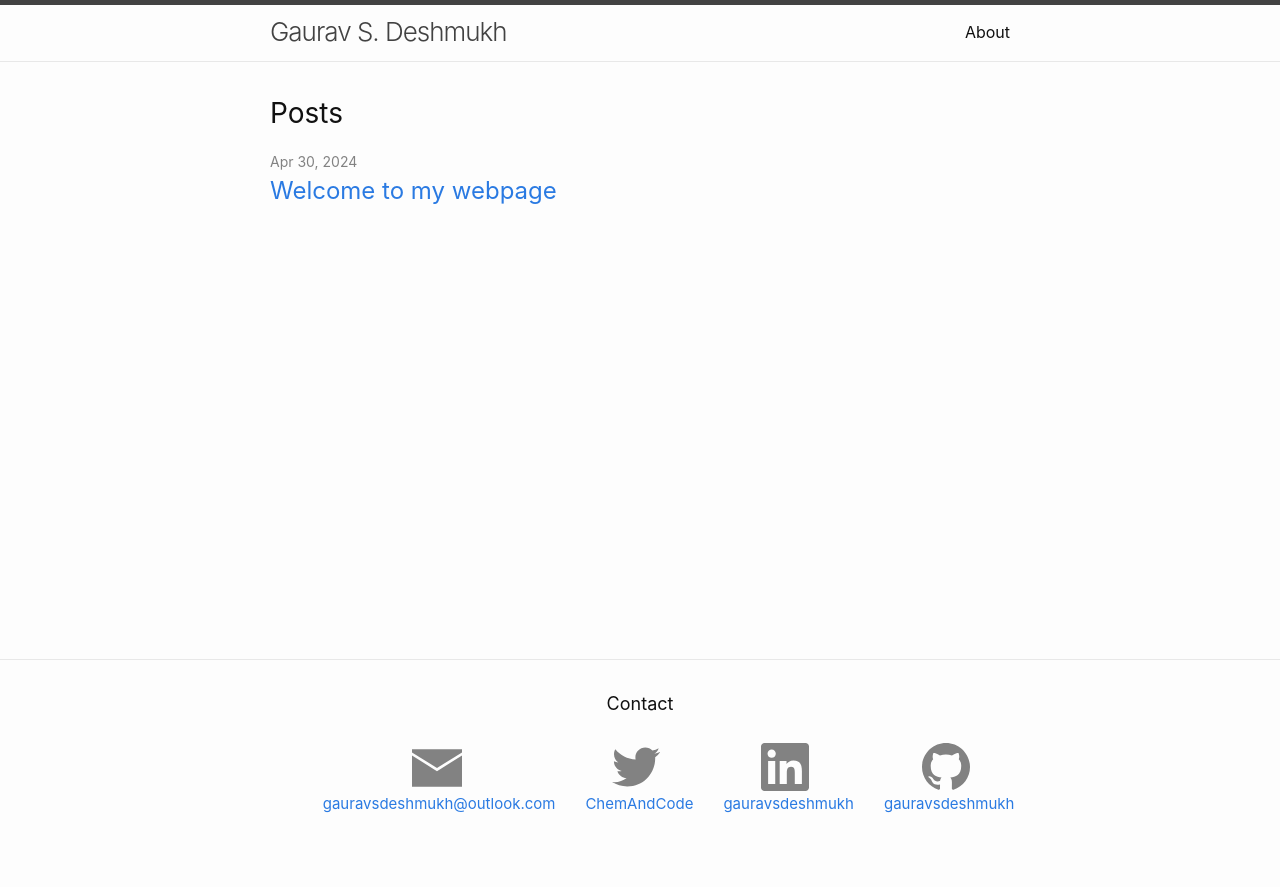
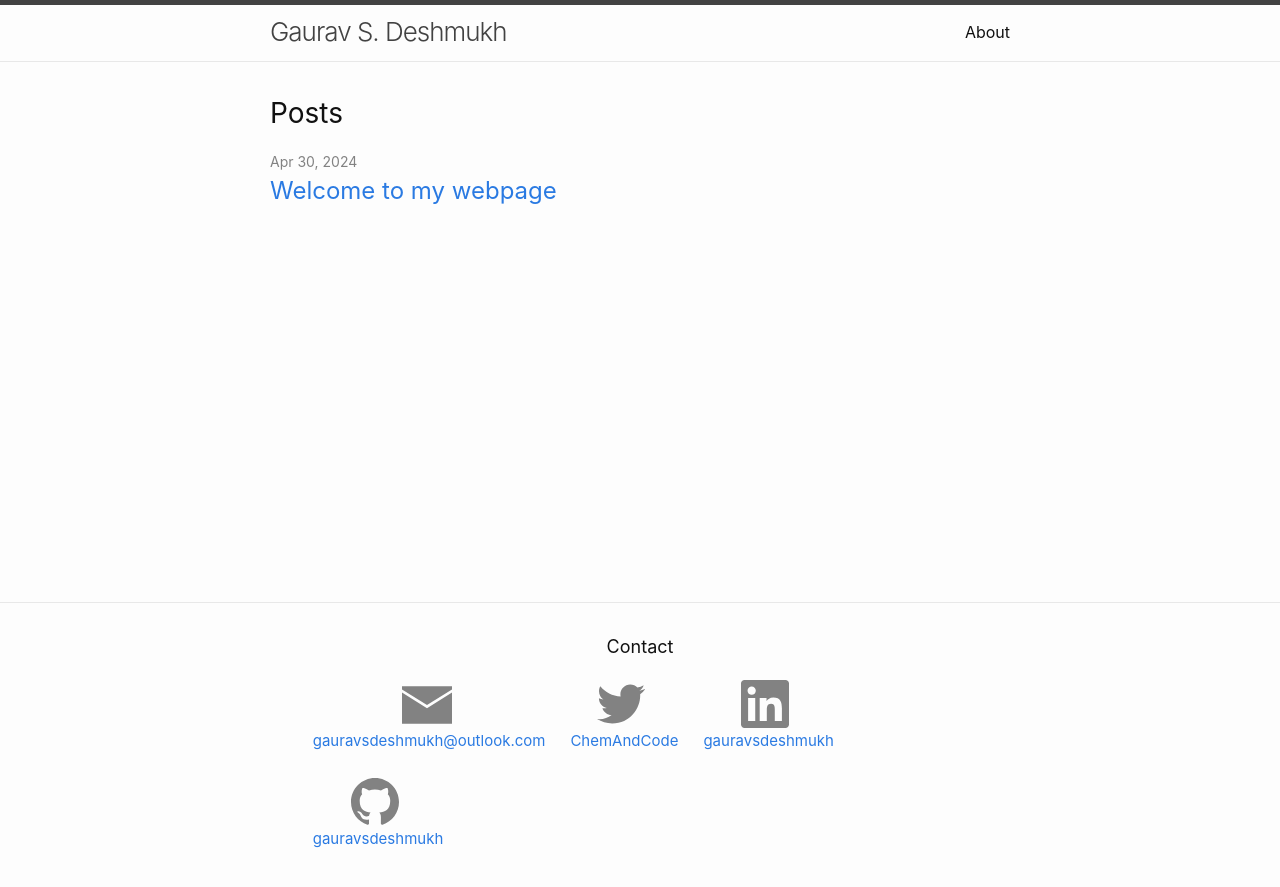
Before and after one commit to gauravsdeshmukh/gauravsdeshmukh.github.io, a Jekyll site: the page built from index.markdown, in a window 1280 px wide. Shown: the top 887 px of the page. Built offline with Jekyll 4.4.1, drawn with Linux system fonts in a browser that asks for light colours.

Commit message:
Changed footer to flexbox

```diff
--- a/_includes/social.html
+++ b/_includes/social.html
@@ -15,9 +15,9 @@
   {%- if site.email -%}<li><a class="u-email" href="mailto:{{ site.email }}"><svg class="svg-icon"><use xlink:href="{{ '/assets/email.svg' | relative_url }}"></use></svg></a></li>{%- endif -%}
 </ul>
 {% endcomment %}
-<table class="no-border flex-table">
-    {%- if site.email -%}<td class="no-border" style="text-align: center;"><a class="username" href="mailto:{{ site.email }}"><svg class="svg-icon"><use xlink:href="{{ '/assets/email.svg#Layer_1_1_' | relative_url }}"></use></svg><span class="username">{{ site.email| escape }}</span></a></td>{%- endif -%}
-    {%- if site.twitter_username -%}<td class="no-border" style="text-align: center;"><a href="https://www.twitter.com/{{ site.twitter_username| cgi_escape | escape }}"><svg class="svg-icon"><use xlink:href="{{ '/assets/minima-social-icons.svg#twitter' | relative_url }}"></use></svg> <span class="username"> {{ site.twitter_username| escape }}</span></a></td>{%- endif -%}
-    {%- if site.linkedin_username -%}<td class="no-border" style="text-align: center;"><a href="https://www.linkedin.com/in/{{ site.linkedin_username| cgi_escape | escape }}"><svg class="svg-icon"><use xlink:href="{{ '/assets/minima-social-icons.svg#linkedin' | relative_url }}"></use></svg> <span class="username">{{ site.linkedin_username| escape }}</span></a></td>{%- endif -%}
-    {%- if site.github_username -%}<td class="no-border" style="text-align: center;"><a href="https://github.com/{{ site.github_username| cgi_escape | escape }}"><svg class="svg-icon"><use xlink:href="{{ '/assets/minima-social-icons.svg#github' | relative_url }}"></use></svg> <span class="username">{{ site.github_username| escape }}</span></a></td>{%- endif -%}
-</table>
+<div class="social-box">
+    {%- if site.email -%}<a href="mailto:{{ site.email }}"><svg class="svg-icon"><use xlink:href="{{ '/assets/email.svg#Layer_1_1_' | relative_url }}"></use></svg><span class="username">{{ site.email| escape }}</span></a>{%- endif -%}
+    {%- if site.twitter_username -%}<a href="https://www.twitter.com/{{ site.twitter_username| cgi_escape | escape }}"><svg class="svg-icon"><use xlink:href="{{ '/assets/minima-social-icons.svg#twitter' | relative_url }}"></use></svg> <span class="username"> {{ site.twitter_username| escape }}</span></a>{%- endif -%}
+    {%- if site.linkedin_username -%}<a href="https://www.linkedin.com/in/{{ site.linkedin_username| cgi_escape | escape }}"><svg class="svg-icon"><use xlink:href="{{ '/assets/minima-social-icons.svg#linkedin' | relative_url }}"></use></svg> <span class="username">{{ site.linkedin_username| escape }}</span></a>{%- endif -%}
+    {%- if site.github_username -%}<a href="https://github.com/{{ site.github_username| cgi_escape | escape }}"><svg class="svg-icon"><use xlink:href="{{ '/assets/minima-social-icons.svg#github' | relative_url }}"></use></svg> <span class="username">{{ site.github_username| escape }}</span></a>{%- endif -%}
+</div>
--- a/_sass/minima/_base.scss
+++ b/_sass/minima/_base.scss
@@ -211,10 +211,11 @@
 .svg-icon {
     width: 50px;
     height: 50px;
-    display: inline-block;
+    display: flex;
     padding-right: 5px;
     fill: #{$grey-color};
     vertical-align: text-top;
+    margin: 0 auto;
 }
 
 .social-media-list {
--- a/assets/main.scss
+++ b/assets/main.scss
@@ -10,10 +10,10 @@
     max-height: auto;
 }
 
-.no-border {
-    border:none !important;
+.social-box{
+    display: flex;
+    flex-wrap: wrap;
+    padding: 5px 5px;
+    align-items: center;
+    gap: 25px;
 }
-
-.flex-table{
-    display: block;
-}
```
